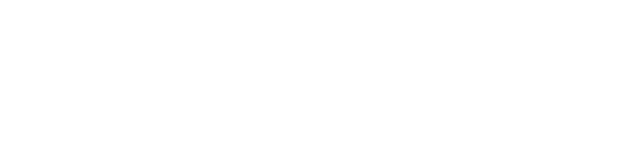
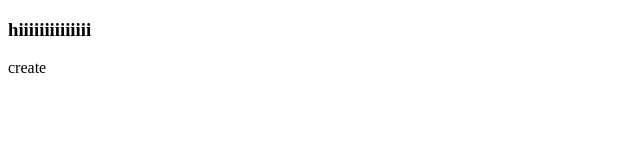
Before and after one commit to ayala4272-git/text2, a plain HTML site: page index.html in a window 1280 px wide. Shown: the whole page, without its empty margins (0-640 px from the left). Drawn offline with Linux system fonts and the light colour scheme.

Commit message:
add thinds to index.html and start file

```diff
--- a/undex.html
+++ b/index.html
@@ -6,6 +6,7 @@
     <title>Document</title>
 </head>
 <body>
-
+    <h3>hiiiiiiiiiiiiii</h3>
+    <p>create</p>
 </body>
 </html>
```
Also changed, not shown: start.txt.
